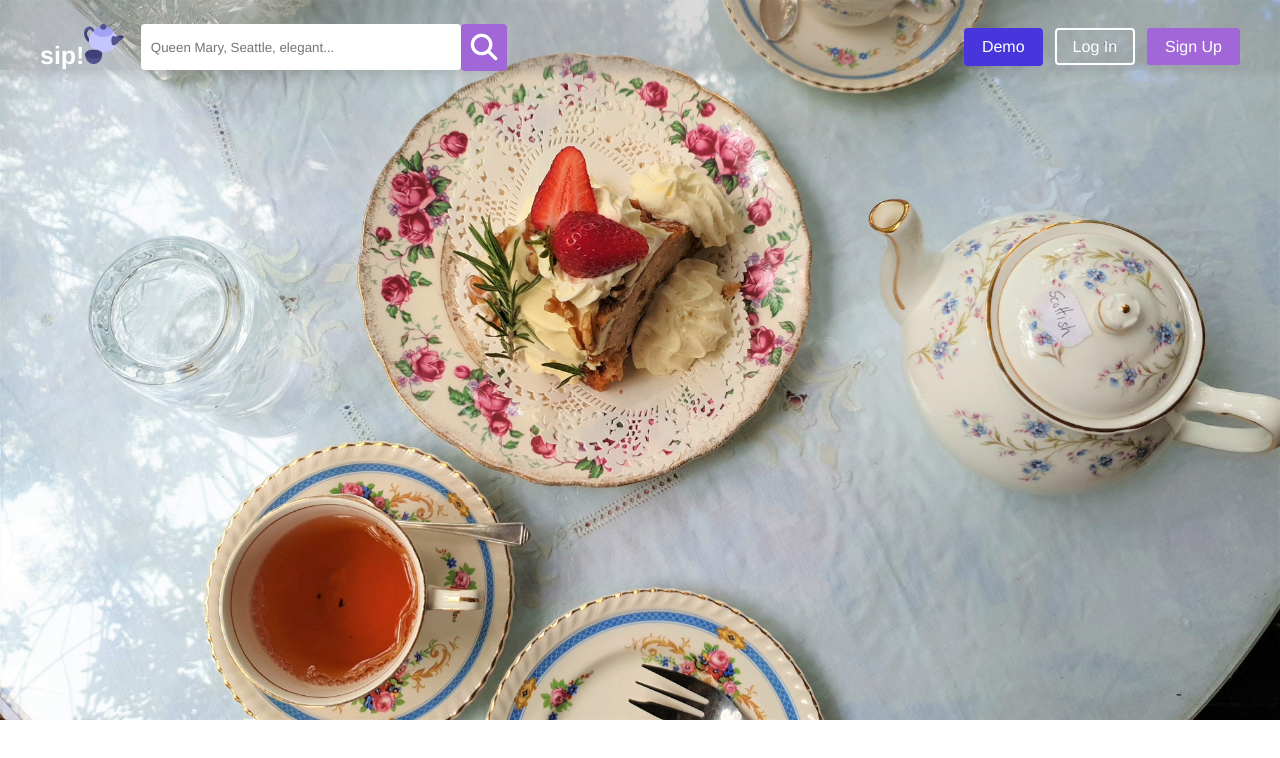
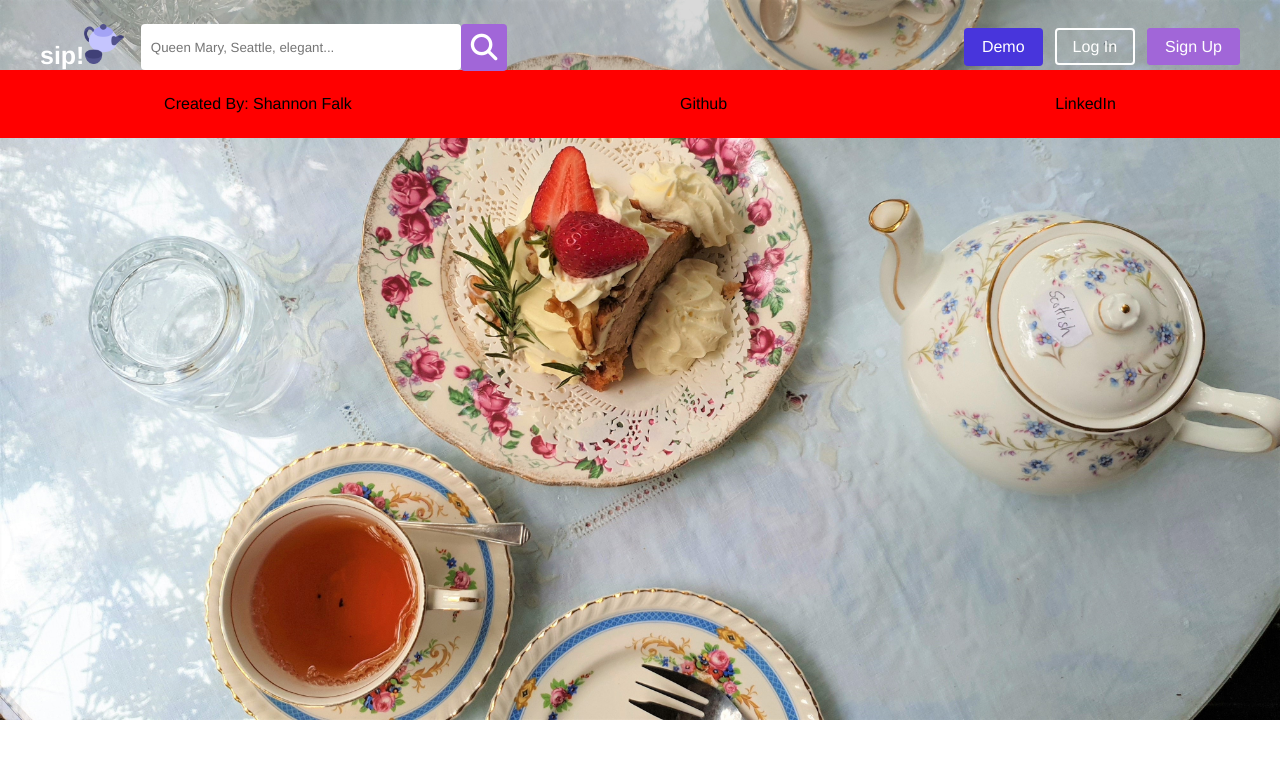
Before and after one commit to ShanFalk/Sip, a React (Create React App) app in the folder authenticate-me/frontend/: page / in a window 1280 px wide. Shown: the top 758 px of the page. Built offline with nearby package versions, Linux system fonts and the light colour scheme; no server answers.

Commit message:
fixing footer

```diff
--- a/authenticate-me/frontend/src/components/Footer/Footer.css
+++ b/authenticate-me/frontend/src/components/Footer/Footer.css
@@ -1,7 +1,21 @@
 footer {
-    background-color: #f7f7f7;
-    position: absolute;
-    bottom: 0;
+    background-color: red;
+    flex-shrink: 0;
     width: 100%;
-    height: 2.5em;
+    /* height: 10%; */
 }
+
+.footer-div {
+
+    width: 100%;
+}
+
+.footer-ul {
+    width: 100%;
+    display: flex;
+    justify-content: space-around;
+    align-items: center;
+    list-style: none;
+    padding-top: 25px;
+    padding-bottom: 25px;
+}
--- a/authenticate-me/frontend/src/components/Footer/index.js
+++ b/authenticate-me/frontend/src/components/Footer/index.js
@@ -2,7 +2,15 @@ import './Footer.css'
 
 const Footer = () => {
     return (
-        <footer></footer>
+        <footer>
+            <div className='footer-div'>
+                <ul className='footer-ul'>
+                    <li>Created By: Shannon Falk</li>
+                    <li>Github</li>
+                    <li>LinkedIn</li>
+                </ul>
+            </div>
+        </footer>
     )
 }
 
--- a/authenticate-me/frontend/src/index.css
+++ b/authenticate-me/frontend/src/index.css
@@ -1 +1,9 @@
 /* TODO Add site wide styles */
+html, body {
+    height: 100%;
+}
+
+body {
+    display: flex;
+    flex-direction: column;
+}
```
